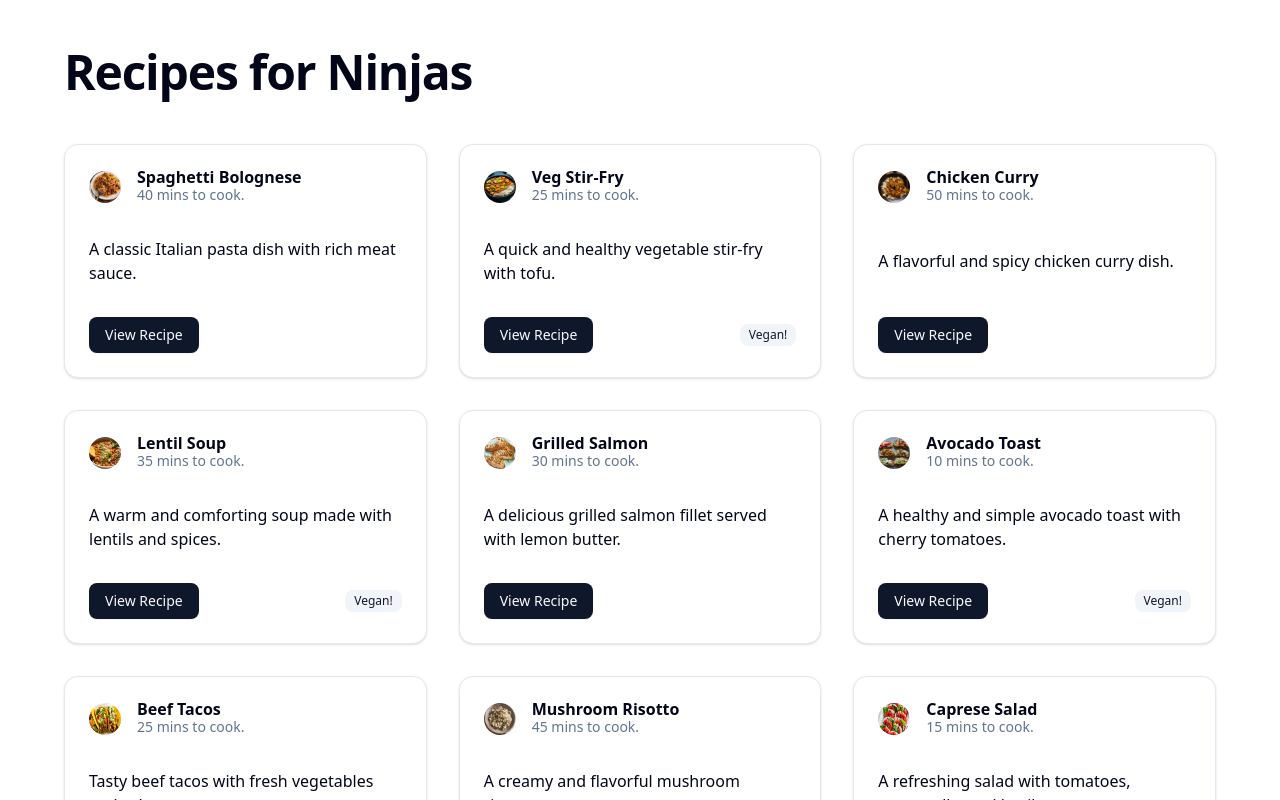
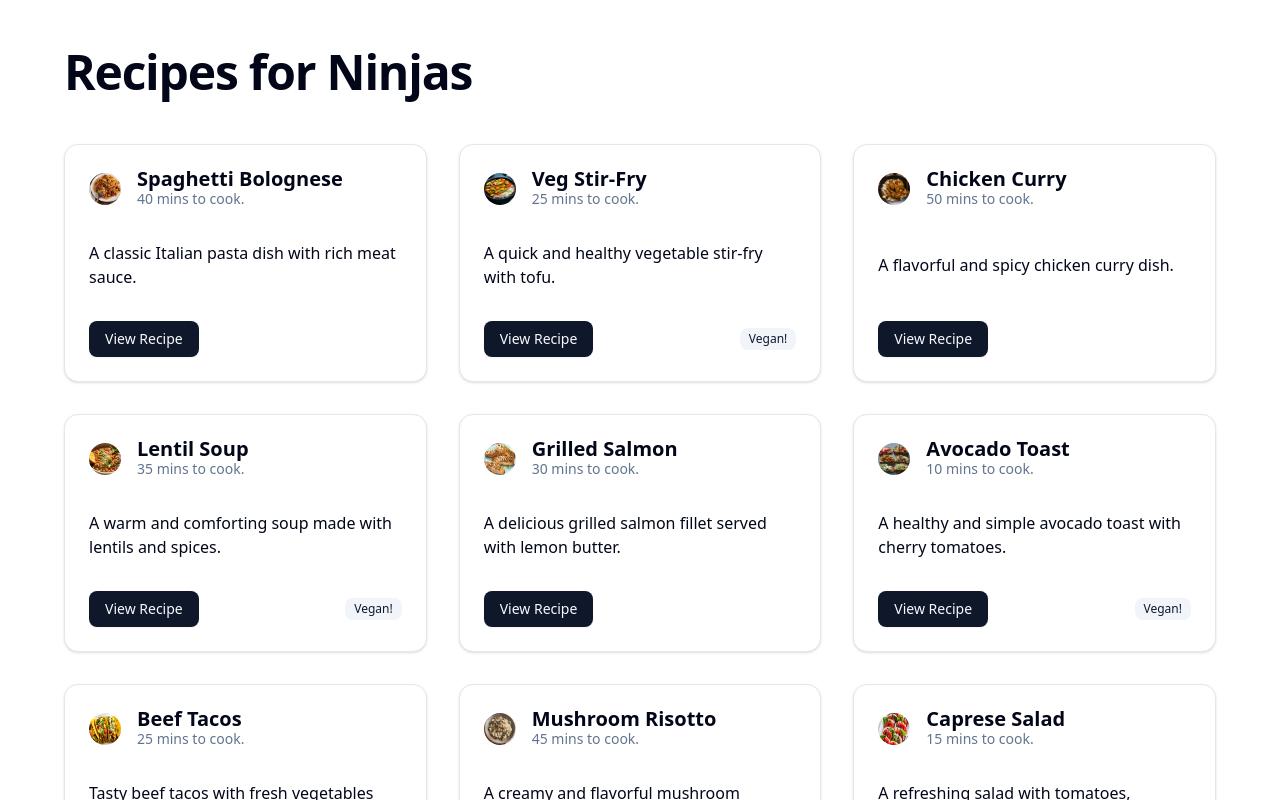
Before and after one commit to GenaPlem/ninja-recipes, a Next.js app: page / in a window 1280 px wide. Shown: the top 800 px of the page. Built offline with nearby package versions, Linux system fonts and the light colour scheme; data requests are answered from the project's data file.

Commit message:
Update CardTitle font size

```diff
--- a/src/components/ui/card.tsx
+++ b/src/components/ui/card.tsx
@@ -1,6 +1,6 @@
-import * as React from "react"
+import * as React from "react";
 
-import { cn } from "@/lib/utils"
+import { cn } from "@/lib/utils";
 
 function Card({ className, ...props }: React.ComponentProps<"div">) {
   return (
@@ -12,7 +12,7 @@ function Card({ className, ...props }: React.ComponentProps<"div">) {
       )}
       {...props}
     />
-  )
+  );
 }
 
 function CardHeader({ className, ...props }: React.ComponentProps<"div">) {
@@ -22,17 +22,17 @@ function CardHeader({ className, ...props }: React.ComponentProps<"div">) {
       className={cn("flex flex-col gap-1.5 px-6", className)}
       {...props}
     />
-  )
+  );
 }
 
 function CardTitle({ className, ...props }: React.ComponentProps<"div">) {
   return (
     <div
       data-slot="card-title"
-      className={cn("leading-none font-semibold", className)}
+      className={cn("text-xl leading-none font-semibold", className)}
       {...props}
     />
-  )
+  );
 }
 
 function CardDescription({ className, ...props }: React.ComponentProps<"div">) {
@@ -42,7 +42,7 @@ function CardDescription({ className, ...props }: React.ComponentProps<"div">) {
       className={cn("text-muted-foreground text-sm", className)}
       {...props}
     />
-  )
+  );
 }
 
 function CardContent({ className, ...props }: React.ComponentProps<"div">) {
@@ -52,7 +52,7 @@ function CardContent({ className, ...props }: React.ComponentProps<"div">) {
       className={cn("px-6", className)}
       {...props}
     />
-  )
+  );
 }
 
 function CardFooter({ className, ...props }: React.ComponentProps<"div">) {
@@ -62,7 +62,14 @@ function CardFooter({ className, ...props }: React.ComponentProps<"div">) {
       className={cn("flex items-center px-6", className)}
       {...props}
     />
-  )
+  );
 }
 
-export { Card, CardHeader, CardFooter, CardTitle, CardDescription, CardContent }
+export {
+  Card,
+  CardHeader,
+  CardFooter,
+  CardTitle,
+  CardDescription,
+  CardContent,
+};
```
